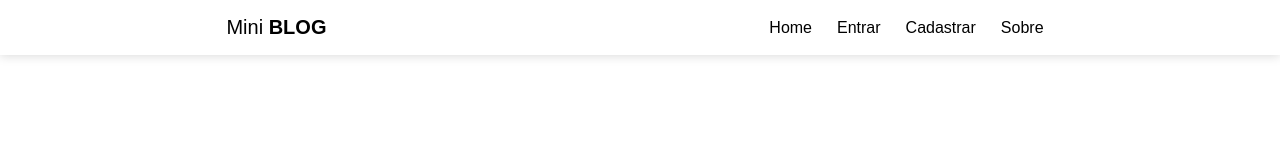
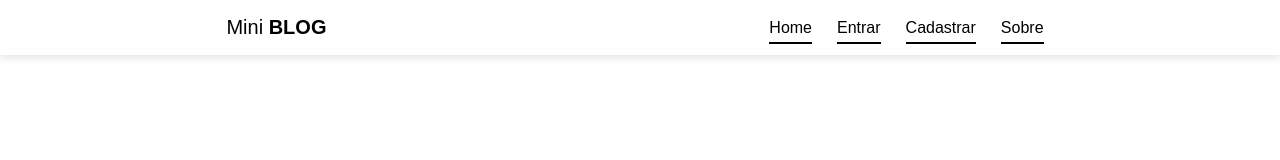
Before and after one commit to victorgpd/miniblog, a React (Vite) app: page / in a window 1280 px wide. Shown: the top 160 px of the page. Built offline with nearby package versions, Linux system fonts and the light colour scheme; no server answers.

Commit message:
mudança no menu

```diff
--- a/src/components/Header/Header.module.css
+++ b/src/components/Header/Header.module.css
@@ -41,19 +41,27 @@
   padding: 10px;
   font-size: 16px;
   border-radius: 8px;
+  position: relative;
 
   color: black;
   cursor: pointer;
   text-decoration: none;
   background-color: white;
 
-  &:hover {
-    color: white;
+  &::after {
+    content: "";
+    width: calc(100% - 20px);
+    height: 2px;
     background-color: black;
+
+    display: block;
+    position: absolute;
+    bottom: 2px;
+    left: 10px;
+    transition: width 0.3s ease;
   }
 
-  &:active {
-    color: white;
-    background-color: #383838;
+  &:hover::after {
+    width: calc(100% - 10px);
   }
 }
```
